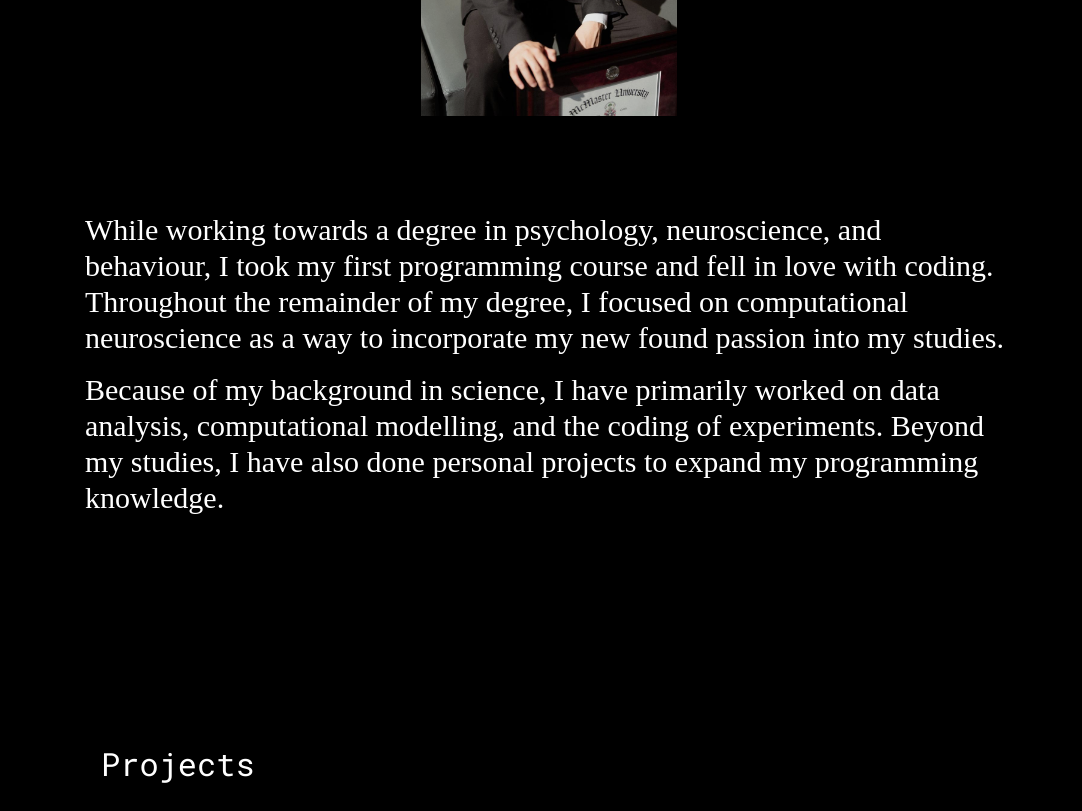
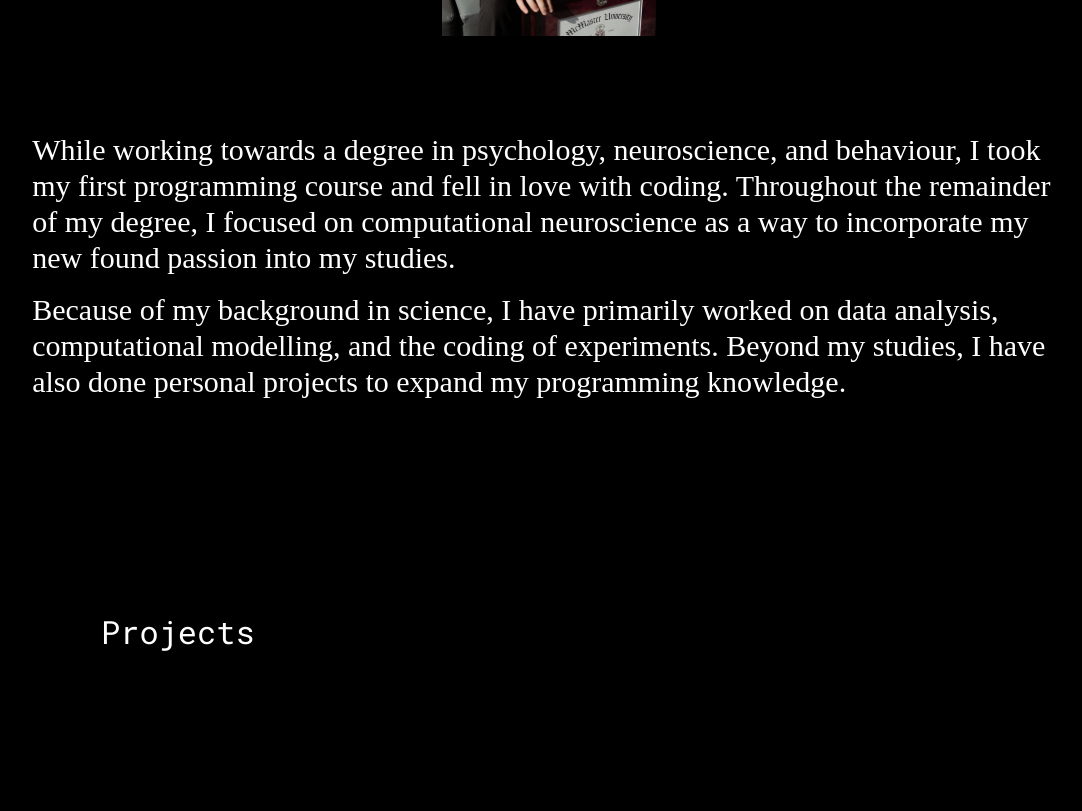
Before and after one commit to benkyli/portfolio, a React (Vite) app: page / in a window 1280 px wide. Shown: the part 1420-2231 px from the top of the page, without its empty margins (91-1173 px from the left). Built offline with nearby package versions, Linux system fonts and the light colour scheme.

Commit message:
fixed mobile sizing for about section

```diff
--- a/src/About.jsx
+++ b/src/About.jsx
@@ -5,9 +5,9 @@ export default function About() {
     return (
         <div id='about' className='section'>
             <div className='heading'>About</div>
-            <div className='content-container gap-24'>
-                <img src={headshot} alt='headshot image' className='max-h-96 brightness-90'></img>
-                <div className='max-w-screen-lg'>
+            <div className='about-content gap-24'>
+                <img src={headshot} alt='headshot image' className='max-h-80 min-w-52 brightness-90'></img>
+                <div className='about-text'>
                     {paragraphs.map((paragraph, index) =>
                         <p key={index} className='p-4 pt-0 text-3xl'>{paragraph}</p>
                     )}
--- a/src/css/index.css
+++ b/src/css/index.css
@@ -33,6 +33,12 @@ body::before {
     filter: brightness(30%) blur(6px);
     /* Transform prevents edge bleeding from blur */
     transform: scale(1.03);
+}
+
+@media (max-width: 500px) {
+    body::before {
+        transform: scale(1.1);
+    }
 }
 
 a,
@@ -143,17 +149,41 @@ a:active {
 /* hero section */
 .hero {
     height: 100vh;
-    top: 45vh;
     display: flex;
     align-items: center;
     justify-content: center;
     flex-direction: column;
 }
 
+/* about section */
+.about-content {
+    display: flex;
+    flex-wrap: wrap;
+    justify-content: center;
+    padding: 2em 8em;
+    margin: 2em;
+}
+
+.about-text {
+    width: 50%;
+}
+
+@media (max-width: 1500px) {
+    .about-content {
+        padding: 1em;
+    }
+
+    .about-text {
+        min-width: 90%;
+        position: center;
+    }
+}
+
 #name {
     font-family: 'Chakra Petch';
     font-size: 4.5em;
     padding: 1em;
+    text-align: center;
 }
 
 /* project section */
```
